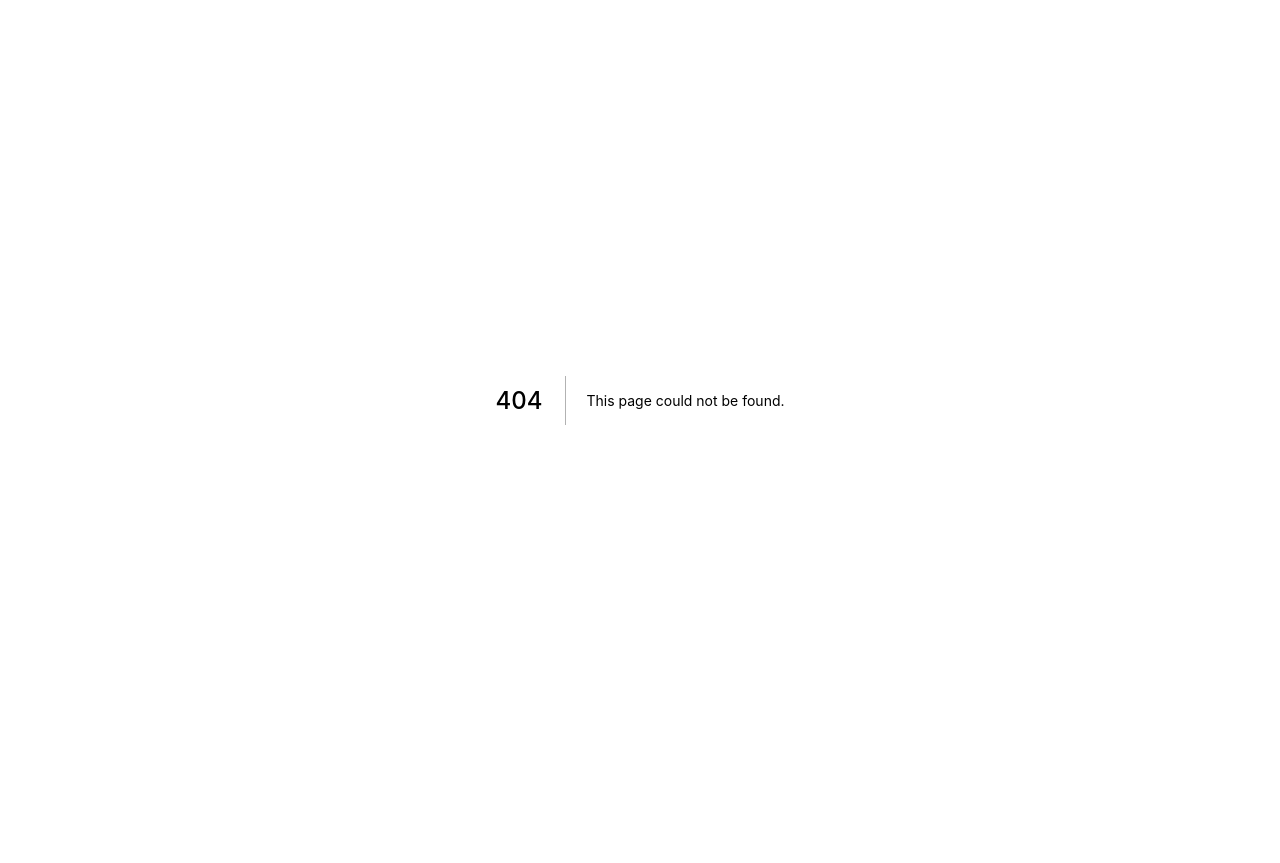
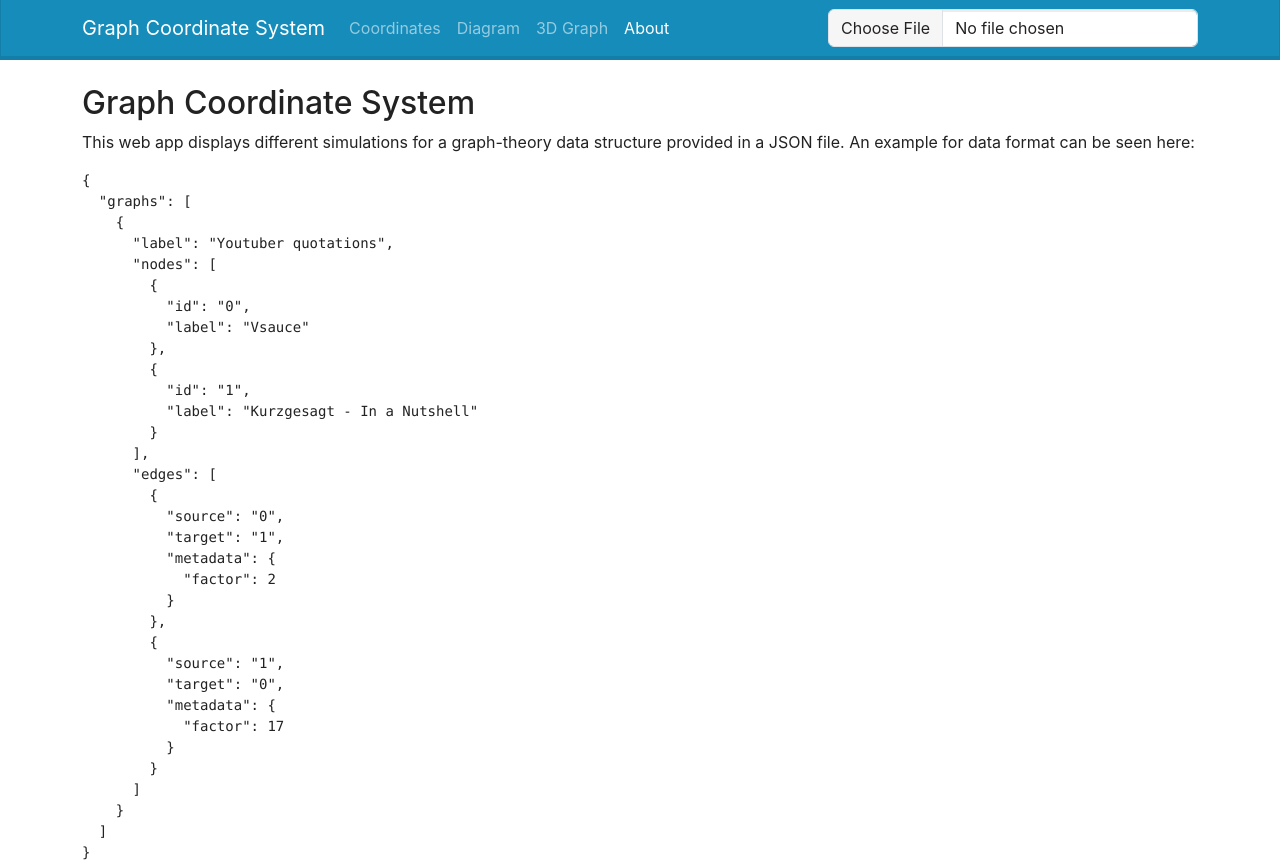
Before and after one commit to bayramdev/graph-coordinate-system, a Next.js app: page /about in a window 1280 px wide. Before the commit this address had no page. Before the commit the page ends 800 px from the top, so only its background shows below. Built offline with nearby package versions, Linux system fonts and the light colour scheme.

Commit message:
Create about page with example JSON data

```diff
--- a/components/Header.tsx
+++ b/components/Header.tsx
@@ -19,7 +19,8 @@ const Header = () => {
             <Nav className="me-auto">
               <HeaderLink href="/coordinates">Coordinates</HeaderLink>
               <HeaderLink href="/diagram">Diagram</HeaderLink>
-              <HeaderLink href="/graph3d">Graph 3D</HeaderLink>
+              <HeaderLink href="/graph3d">3D Graph</HeaderLink>
+              <HeaderLink href="/about">About</HeaderLink>
             </Nav>
 
             <Nav>
--- /dev/null
+++ b/pages/about.tsx
@@ -0,0 +1,43 @@
+import type { NextPage } from "next";
+import HeaderedPage from "@/components/HeaderedPage";
+import type { GraphsType } from "@/types/graphs";
+
+const EXAMPLE_JSON: GraphsType = {
+  graphs: [
+    {
+      label: "Youtuber quotations",
+      nodes: [
+        {
+          id: "0",
+          label: "Vsauce",
+        },
+        {
+          id: "1",
+          label: "Kurzgesagt - In a Nutshell",
+        },
+      ],
+      edges: [
+        { source: "0", target: "1", metadata: { factor: 2 } },
+        { source: "1", target: "0", metadata: { factor: 17 } },
+      ],
+    },
+  ],
+};
+
+const AboutPage: NextPage = () => {
+  return (
+    <HeaderedPage>
+      <h1 className="h2">Graph Coordinate System</h1>
+
+      <p>
+        This web app displays different simulations for a graph-theory data
+        structure provided in a JSON file. An example for data format can be
+        seen here:
+      </p>
+
+      <pre>{JSON.stringify(EXAMPLE_JSON, null, 2)}</pre>
+    </HeaderedPage>
+  );
+};
+
+export default AboutPage;
```
